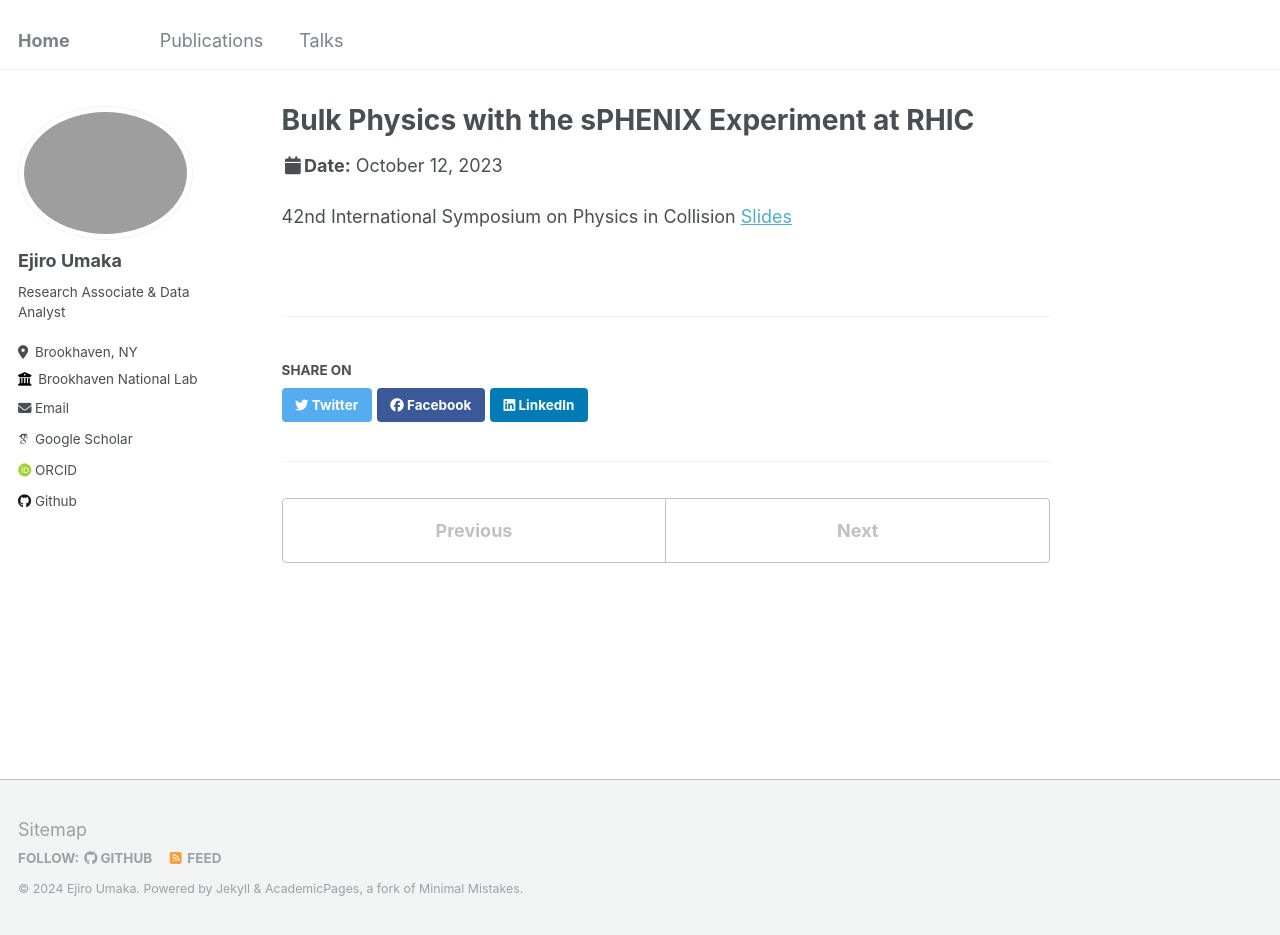
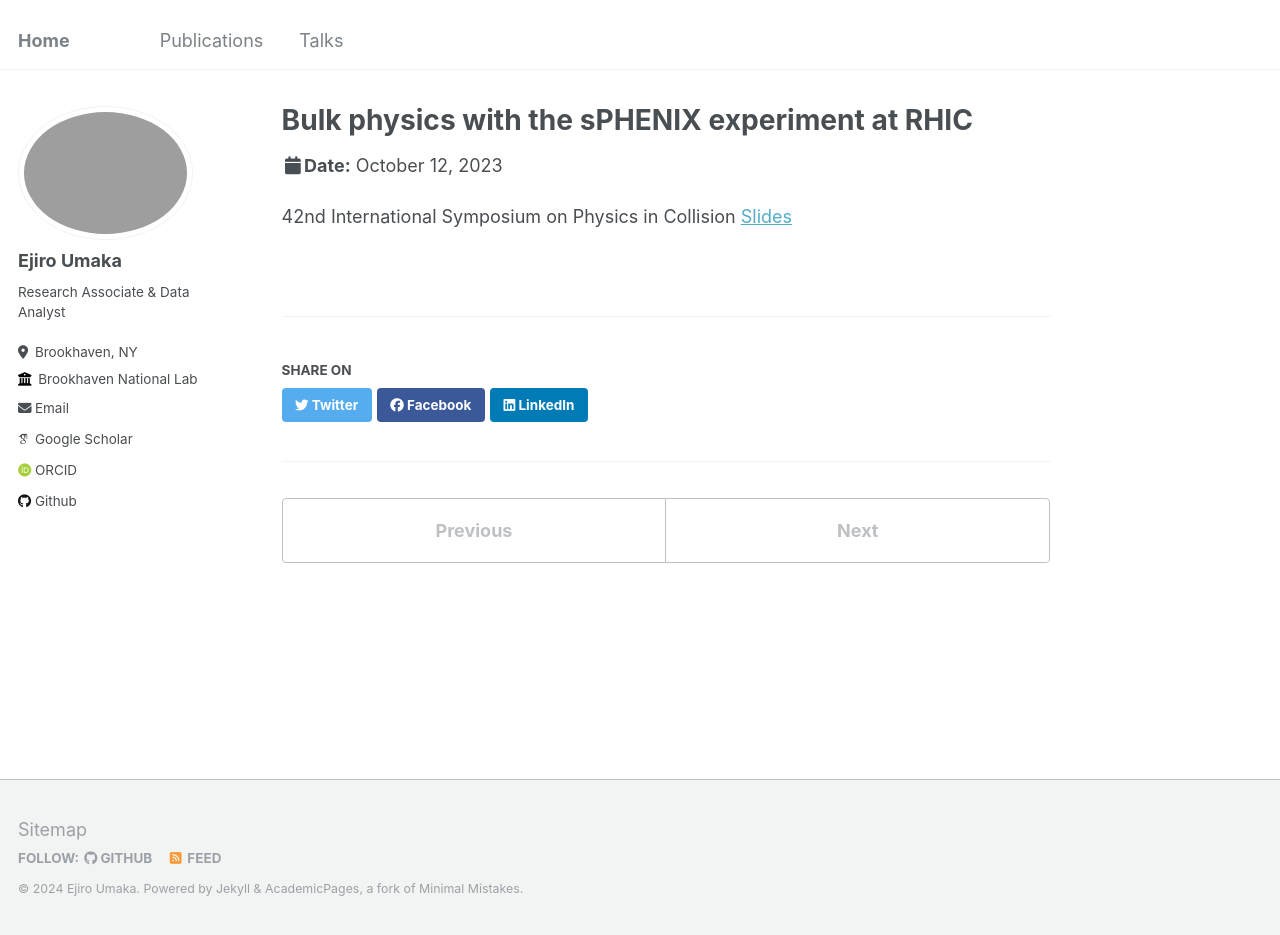
Before and after one commit to eumaka/eumaka.github.io, a Jekyll site: the page built from _talks/2023-10-12.md, in a window 1280 px wide and 935 px high. Built offline with Jekyll 4.4.1, drawn with Linux system fonts in a browser that asks for light colours; some web fonts are replaced.

Commit message:
Update 2023-10-12.md

```diff
--- a/_talks/2023-10-12.md
+++ b/_talks/2023-10-12.md
@@ -1,5 +1,5 @@
 ---
-title: "Bulk Physics with the sPHENIX Experiment at RHIC"
+title: "Bulk physics with the sPHENIX experiment at RHIC"
 collection: talks
 type: "Conference"
 permalink: /talks/2023-10-12
```
